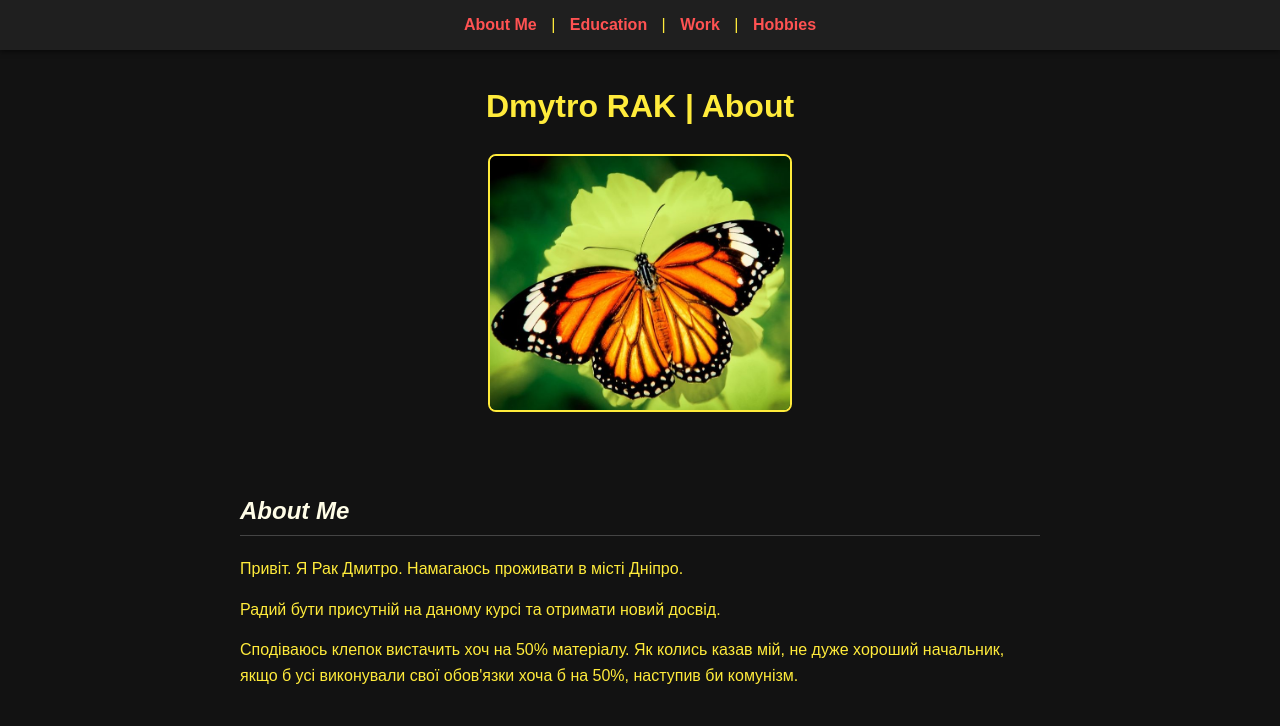
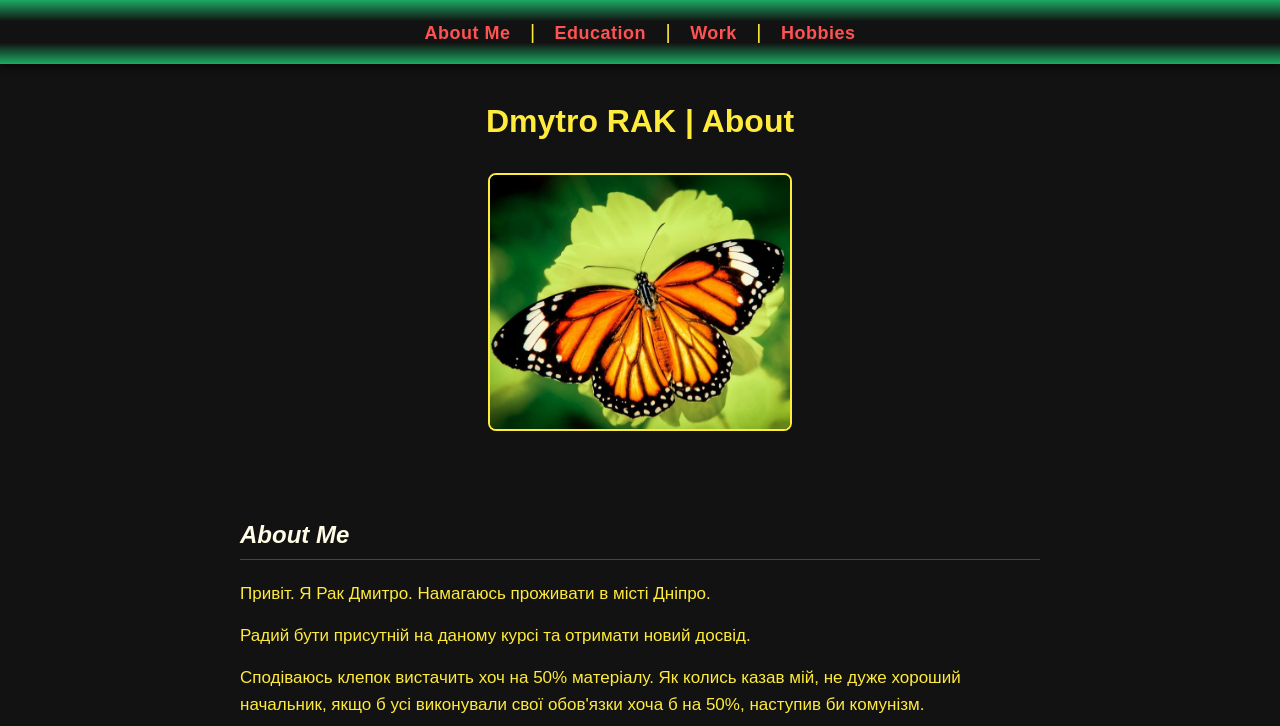
Before and after one commit to Dark3042/Dark3042.github.io, a plain HTML site: page Sess04/index1.html in a window 1280 px wide. Shown: the top 726 px of the page. Drawn offline with Linux system fonts and the light colour scheme.

```diff
--- a/Sess04/index1.html
+++ b/Sess04/index1.html
@@ -9,12 +9,12 @@
 <body>
 
     <!-- Фіксована навігаційна панель -->
-    <nav>
-        <a href="#about">About Me</a> |
-        <a href="#edu">Education</a> |
-        <a href="#work">Work</a> |
-        <a href="#hobbies">Hobbies</a>
-    </nav>
+<nav>
+    <a href="#about">About Me</a> <span class="separator">|</span>
+    <a href="#edu">Education</a> <span class="separator">|</span>
+    <a href="#work">Work</a> <span class="separator">|</span>
+    <a href="#hobbies">Hobbies</a>
+</nav>
 
     <header>
         <h1>Dmytro RAK | About</h1>
--- a/Sess04/style.css
+++ b/Sess04/style.css
@@ -4,7 +4,7 @@
     color: #ffeb3b; /* Жовтий текст */
     font-family: Arial, sans-serif;
     margin: 0;
-    padding-top: 60px; /* Відступ зверху, щоб фіксована навігація не перекривала контент */
+    padding-top: 75px; /* Трохи збільшили відступ зверху під нове меню */
     line-height: 1.6;
 }
 
@@ -14,23 +14,34 @@
     top: 0;
     left: 0;
     width: 100%;
-    background-color: #1f1f1f;
-    padding: 12px 0;
+    /* Градієнт: зверху темно-зелений, в середині чорний, внизу знову темно-зелений */
+    background: linear-gradient(to bottom, #1caa63, #121212, #121212, #1caa63);
+    padding: 16px 0;
     text-align: center;
-    box-shadow: 0 2px 5px rgba(0, 0, 0, 0.5);
+    box-shadow: 0 2px 8px rgba(0, 0, 0, 0.8);
     z-index: 1000;
 }
 
+/* Посилання в навігації */
 nav a {
     color: #ff5252; /* Червоні посилання */
     text-decoration: none;
     font-weight: bold;
-    margin: 0 10px;
+    font-size: 18px; /* Збільшений шрифт для кнопок меню */
+    margin: 0 15px; /* Більший інтервал між пунктами */
+    letter-spacing: 0.5px; /* Легкий міжлітерний інтервал */
+    transition: color 0.2s ease-in-out;
 }
 
 nav a:hover {
     color: #ff867f;
     text-decoration: underline;
+}
+
+/* Розділювач між пунктами */
+nav span.separator {
+    color: #ffeb3b;
+    font-size: 20px;
 }
 
 /* Головний контейнер */
@@ -47,21 +58,24 @@
 
 h2 {
     color: #fffde7;
+    font-size: 24px;
     border-bottom: 1px solid #444;
     padding-bottom: 5px;
     margin-top: 40px;
+    scroll-margin-top: 90px; /* Це змусить браузер зупинятися трохи вище від заголовка */
 }
 
 /* Стилі для фотографії */
 .profile-img {
     display: block;
-    margin: 20px auto;
+    margin: 25px auto;
     border-radius: 8px;
     border: 2px solid #ffeb3b;
 }
 
 section {
     margin-bottom: 15px;
+    font-size: 17px; /* Трохи більший шрифт для основного тексту */
 }
 
 /* Підвал */
@@ -72,4 +86,5 @@
     color: #888;
     margin-top: 40px;
     border-top: 1px solid #333;
+    font-size: 14px;
 }
```
